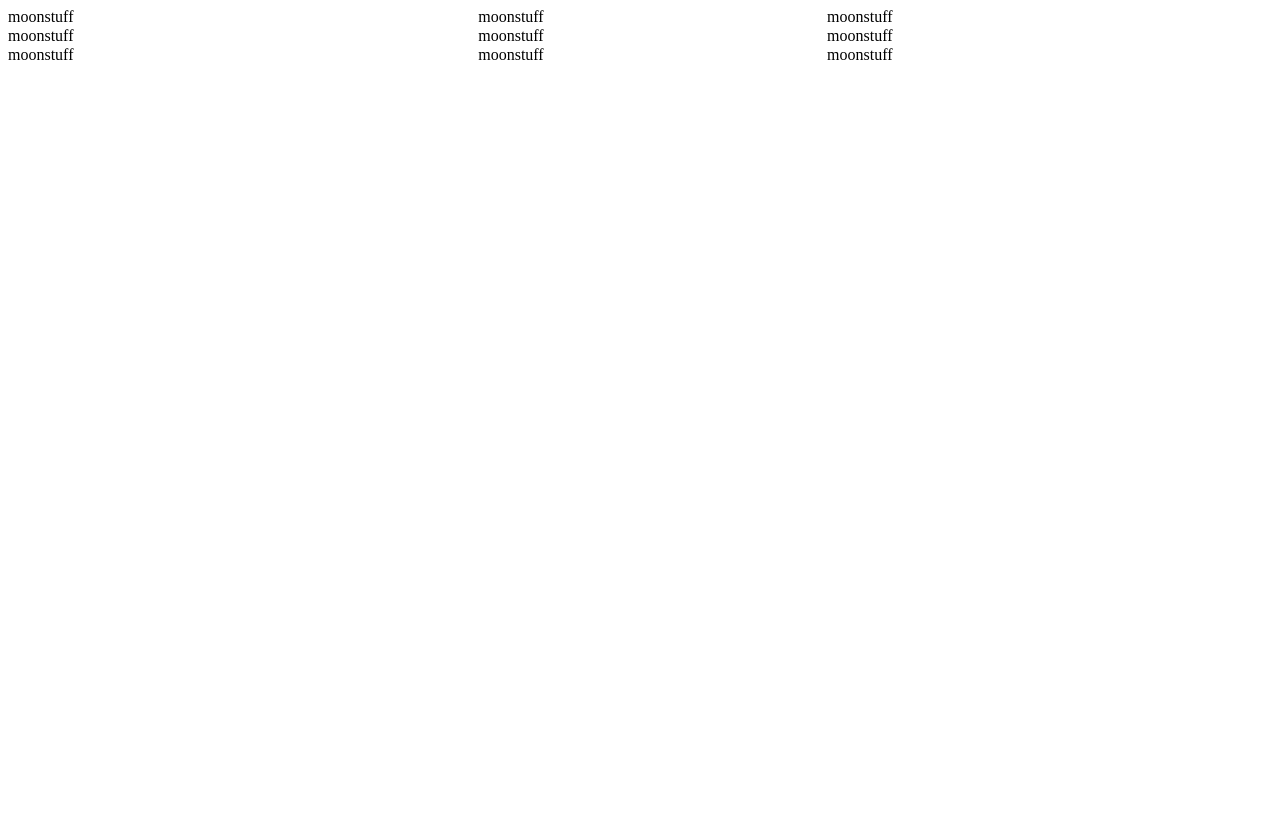
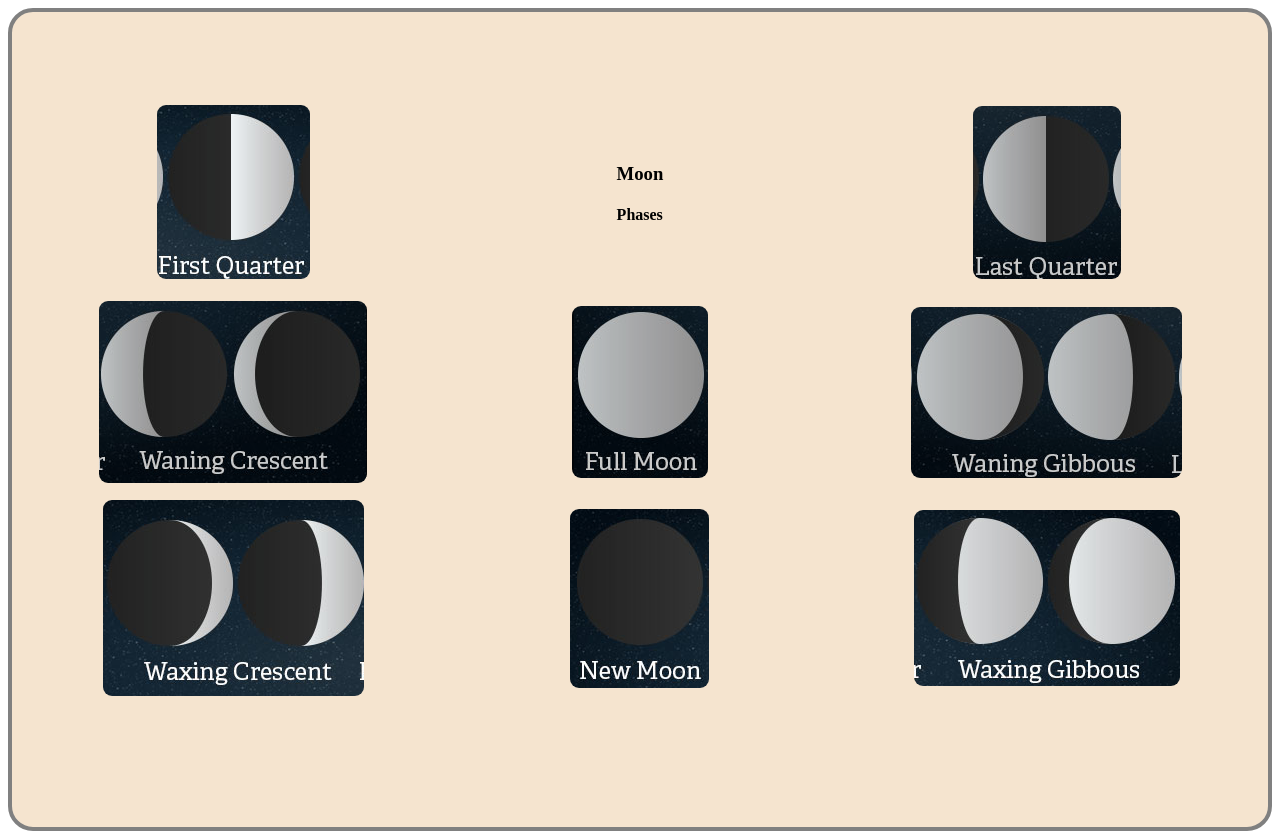
Before and after one commit to Brandt-C/pw141_wk1_day3, a plain HTML site: page grid/index.html in a window 1280 px wide. Before the commit the page ends 800 px from the top, so only its background shows below. Drawn offline with Linux system fonts and the light colour scheme.

Commit message:
added fakebook

```diff
--- /dev/null
+++ b/fakebook/main.css
@@ -0,0 +1,30 @@
+#forgot {
+    font-size: smaller;
+    margin-top: 10px;
+}
+
+
+#create {
+    background-color:#00A400;
+}
+
+.container {
+    background-color: rgb(235, 235, 235);
+   min-height: 600px;
+   min-width: 100%;
+}
+
+h1 {
+    margin-top: 90px;
+    font-weight: 700;
+}
+
+#connect {
+    font-size: xx-large;
+    font-weight: 400;
+}
+
+#left {
+    margin-left: 90px;
+    margin-top: 50px          ;
+}
--- a/grid/index.html
+++ b/grid/index.html
@@ -8,15 +8,35 @@
 </head>
 <body>
     <div class="container">
-        <div class="title">moonstuff</div>
-        <div class="full">moonstuff</div>
-        <div class="new">moonstuff</div>
-        <div class="first_q">moonstuff</div>
-        <div class="last_q">moonstuff</div>
-        <div class="wane_cres">moonstuff</div>
-        <div class="wax_cres">moonstuff</div>
-        <div class="wane_gib">moonstuff</div>
-        <div class="wax_gib">moonstuff</div>
+        <div class="title">
+            <h3>Moon</h3>
+            <h4>Phases</h4>
+
+        </div>
+        <div class="full">
+            <img src="/grid/static/images/full.png" alt="">
+        </div>
+        <div class="new">
+            <img src="/grid/static/images/new.png" alt="">
+        </div>
+        <div class="first_q">
+            <img src="/grid/static/images/first_quart.png" alt="">
+        </div>
+        <div class="last_q">
+            <img src="/grid/static/images/last_quart.png" alt="">
+        </div>
+        <div class="wane_cres">
+            <img src="/grid/static/images/waning_crescent.png" alt="">
+        </div>
+        <div class="wax_cres">
+            <img src="/grid/static/images/waxing_crescent.png" alt="">
+        </div>
+        <div class="wane_gib">
+            <img src="/grid/static/images/waning_gibbous.png" alt="">
+        </div>
+        <div class="wax_gib">
+            <img src="/grid/static/images/wax_gibbous.png" alt="">
+        </div>
       </div>
 </body>
 </html>
--- a/grid/static/css/main.css
+++ b/grid/static/css/main.css
@@ -7,6 +7,15 @@
       "first_q title last_q"
       "wane_cres full wane_gib"
       "wax_cres new wax_gib";
+    place-items: center;
+    background-color: rgb(245, 228, 207);
+    padding-top: 7%;
+    padding-bottom: 10%;
+    border: 4px solid grey;
+    border-radius: 25px;
+  }
+  img {
+    border-radius: 9px;
   }
 
   .title { grid-area: title; }
```
Also changed, not shown: fakebook/index.html (added, +63 -0 lines).
